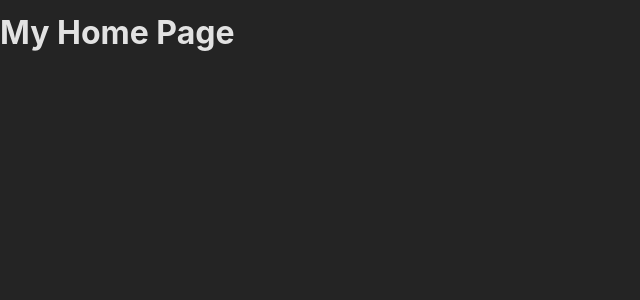
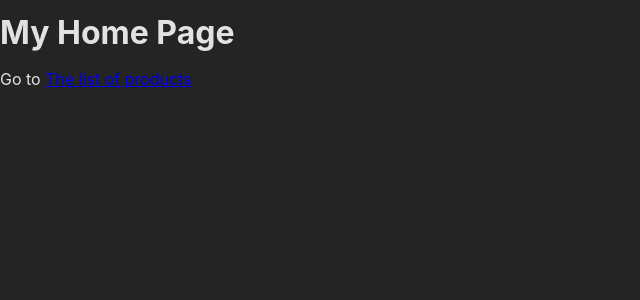
Before and after one commit to ReactAcademind/22-MultiPageSPA, a React (Create React App) app: page / in a window 1280 px wide. Shown: the top 300 px of the page, without its empty margins (0-640 px from the left). Built offline with nearby package versions, Linux system fonts and the light colour scheme.

Commit message:
345. Navigating between Pages with Links
345. Navigating between Pages with Links

```diff
--- a/src/pages/Home.js
+++ b/src/pages/Home.js
@@ -1,5 +1,14 @@
+import { Link } from "react-router-dom";
+
 function HomePage() {
-  return <h1>My Home Page</h1>;
+  return (
+    <>
+      <h1>My Home Page</h1>
+      <p>
+        Go to <Link to="/products">The list of products</Link>
+      </p>
+    </>
+  );
 }
 
 export default HomePage;
```
